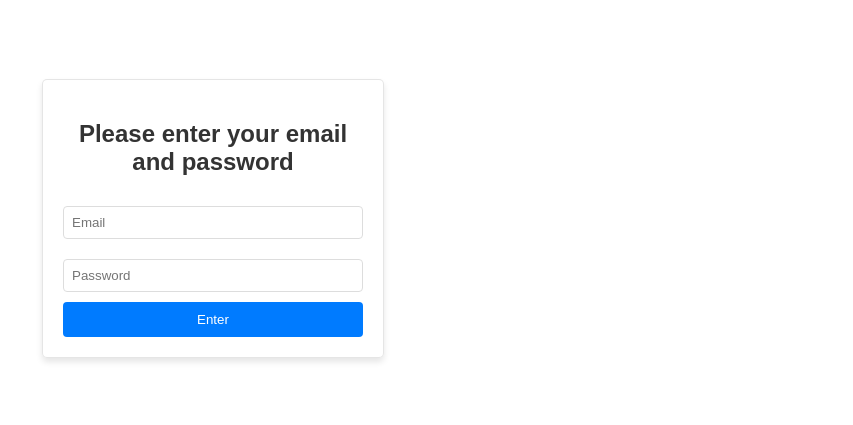
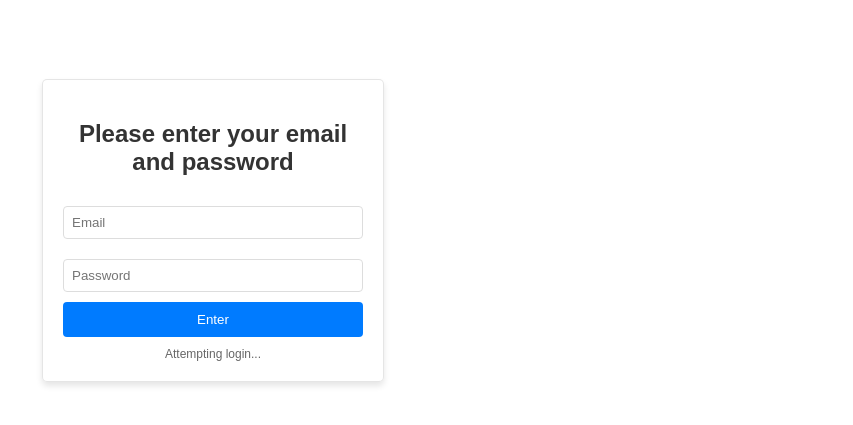
Before and after one commit to Oleksandr231989/Sales-distr-test, a plain HTML site: page index.html in a window 1280 px wide. Both pictures are taken after a click on the button "Enter". Shown: the part 41-466 px from the top of the page, without its empty margins (427-1280 px from the left). Drawn offline with Linux system fonts and the light colour scheme; no server answers.

Commit message:
Update index.html

```diff
--- a/index.html
+++ b/index.html
@@ -92,6 +92,12 @@
             color: #333;
             margin-bottom: 20px;
         }
+        #debugInfo {
+            margin-top: 10px;
+            font-size: 12px;
+            color: #666;
+            text-align: center;
+        }
     </style>
 </head>
 <body>
@@ -105,6 +111,7 @@
         <input type="password" id="password" placeholder="Password" required>
         <button id="enterButton" onclick="login()">Enter</button>
         <div id="errorMessage">Incorrect login or password. Please try again or contact mayoly.reports@gmail.com</div>
+        <div id="debugInfo"></div>
     </div>
 
     <button id="logoutButton" onclick="logout()" style="display: none;">Log out</button>
@@ -115,18 +122,57 @@
     </iframe>
 
     <script>
+        // For debugging, display the config being used
+        try {
+            // Create a safe copy of config without exposing sensitive data
+            const configSummary = {
+                powerBiUrlDefined: typeof config.powerBiUrl !== 'undefined',
+                firebaseConfigDefined: typeof config.firebase !== 'undefined',
+                firebaseKeysDefined: config.firebase ? {
+                    apiKeyDefined: typeof config.firebase.apiKey !== 'undefined',
+                    authDomainDefined: typeof config.firebase.authDomain !== 'undefined',
+                    projectIdDefined: typeof config.firebase.projectId !== 'undefined'
+                } : 'Firebase config not defined'
+            };
+            console.log('Config summary:', configSummary);
+
+            // Only show first few characters of the auth domain for verification
+            if (config.firebase && config.firebase.authDomain) {
+                document.getElementById('debugInfo').textContent =
+                    `Auth Domain: ${config.firebase.authDomain.substring(0, 8)}...`;
+            }
+        } catch (e) {
+            console.error('Error accessing config:', e);
+            document.getElementById('debugInfo').textContent = 'Config error: ' + e.message;
+        }
+
         // Set iframe source
         document.getElementById('reportContainer').src = config.powerBiUrl;
 
-        // Initialize Firebase
-        firebase.initializeApp(config.firebase);
+        try {
+            // Initialize Firebase
+            console.log('Initializing Firebase...');
+            firebase.initializeApp(config.firebase);
+            console.log('Firebase initialized successfully');
+
+            // Check if auth is available on firebase
+            if (!firebase.auth) {
+                console.error('Firebase auth is not available');
+                document.getElementById('debugInfo').textContent += '\nFirebase auth not available';
+            }
+        } catch (e) {
+            console.error('Firebase initialization error:', e);
+            document.getElementById('debugInfo').textContent += '\nFirebase init error: ' + e.message;
+        }
 
         firebase.auth().onAuthStateChanged((user) => {
+            console.log('Auth state changed:', user ? 'User signed in' : 'No user');
             if (user) {
                 document.getElementById('loginForm').style.display = 'none';
                 document.getElementById('reportContainer').style.display = 'block';
                 document.getElementById('logoutButton').style.display = 'block';
                 document.getElementById('logoContainer').style.display = 'none';
+                console.log('User email:', user.email);
             } else {
                 document.getElementById('loginForm').style.display = 'block';
                 document.getElementById('reportContainer').style.display = 'none';
@@ -140,19 +186,29 @@
             const email = document.getElementById('email').value;
             const password = document.getElementById('password').value;
 
+            console.log('Login attempt with email:', email);
+            document.getElementById('debugInfo').textContent = 'Attempting login...';
+
             firebase.auth().signInWithEmailAndPassword(email, password)
-                .then(() => {
-                    console.log("Login successful");
+                .then((userCredential) => {
+                    console.log('Login successful:', userCredential.user.email);
                     document.getElementById('errorMessage').style.display = 'none';
+                    document.getElementById('debugInfo').textContent = 'Login successful!';
                 })
                 .catch((error) => {
+                    console.error('Login error:', error.code, error.message);
                     document.getElementById('errorMessage').style.display = 'block';
+                    document.getElementById('debugInfo').textContent =
+                        `Login failed: ${error.code} - ${error.message}`;
                 });
         }
 
         function logout() {
+            console.log('Logout attempt');
             firebase.auth().signOut().then(() => {
-                console.log("Logout successful");
+                console.log('Logout successful');
+            }).catch((error) => {
+                console.error('Logout error:', error);
             });
         }
 
@@ -161,6 +217,17 @@
                 document.getElementById("enterButton").click();
             }
         });
+
+        // Additional diagnostics
+        window.addEventListener('load', function() {
+            // Check if all scripts loaded properly
+            const scripts = ['firebase-app-compat.js', 'firebase-auth-compat.js', 'config.js'];
+            scripts.forEach(script => {
+                const success = Array.from(document.getElementsByTagName('script'))
+                    .some(s => s.src && s.src.includes(script));
+                console.log(`Script ${script} loaded: ${success}`);
+            });
+        });
     </script>
 </body>
 </html>
```
